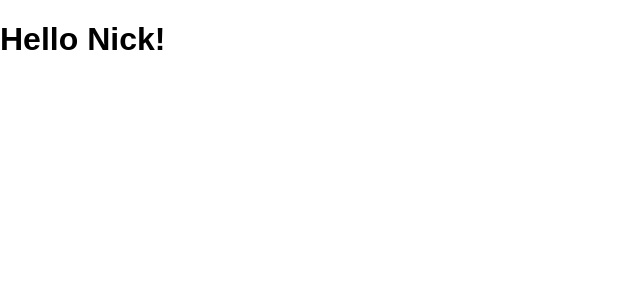
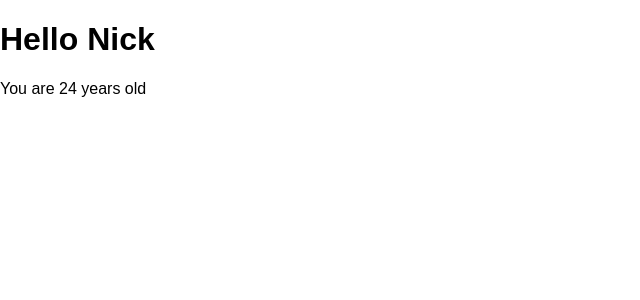
Before and after one commit to TessACraig89/react-intro-2-Lesson, a React (Create React App) app in the folder react-intro-2-practice/: page / in a window 1280 px wide. Shown: the top 300 px of the page, without its empty margins (0-640 px from the left). Built offline with nearby package versions, Linux system fonts and the light colour scheme.

Commit message:
passes in second property, age and refrences it in Hello component

```diff
--- a/react-intro-2-practice/src/App.js
+++ b/react-intro-2-practice/src/App.js
@@ -8,7 +8,10 @@ class Hello extends Component {
     // Make sure to return some UI
     /*{this.props.name}reference to that data via as a property on the props object*/
     return (
-      <h1>Hello {this.props.name}!</h1>
+      <div>
+        <h1>Hello {this.props.name}</h1>
+        <p>You are {this.props.age} years old</p>
+      </div>
     )
   }
 }
--- a/react-intro-2-practice/src/index.js
+++ b/react-intro-2-practice/src/index.js
@@ -6,6 +6,6 @@ import registerServiceWorker from './registerServiceWorker';
 
 {/*pass in data*/}
 ReactDOM.render(
-  <Hello name={"Nick"} />,
+  <Hello name={"Nick"} age={24}/>,
   document.getElementById('root')
 );
```
